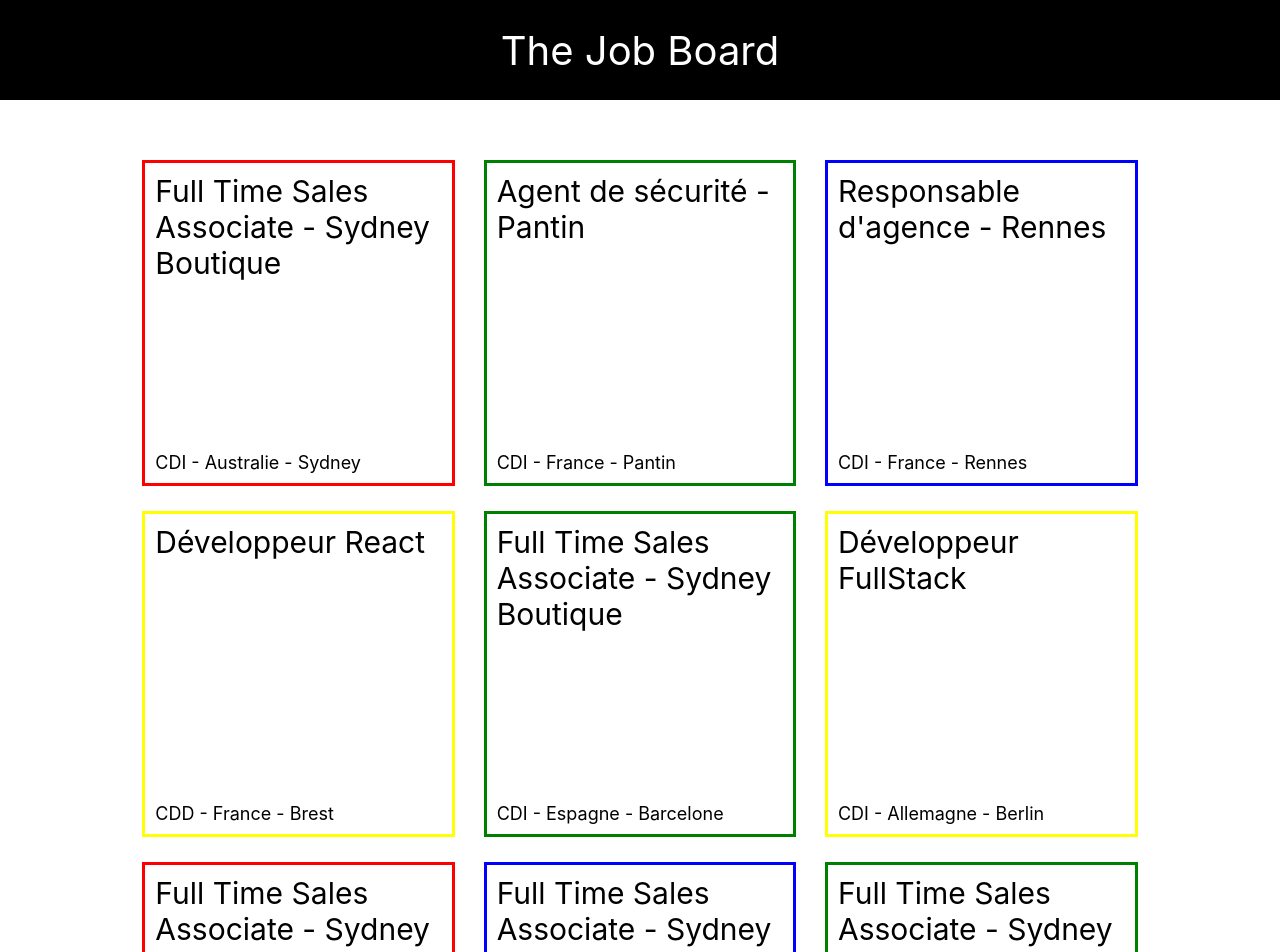
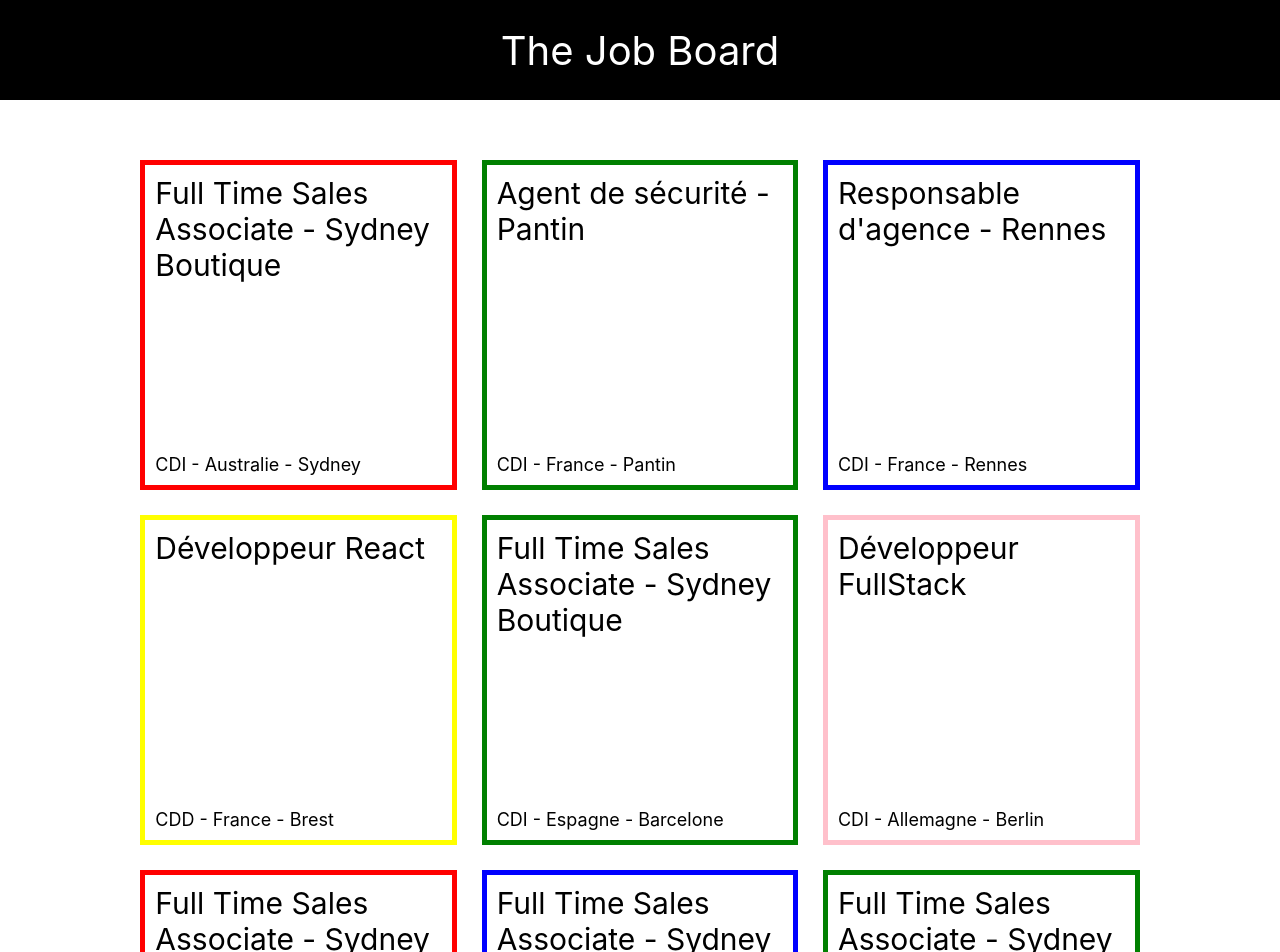
Before and after one commit to lemarak/react-job-board, a React (Create React App) app: page / in a window 1280 px wide. Shown: the top 952 px of the page. Built offline with nearby package versions, Linux system fonts and the light colour scheme.

Commit message:
after corrections

```diff
--- a/src/App.css
+++ b/src/App.css
@@ -29,6 +29,24 @@
   justify-content: space-between;
   padding: 10px;
   margin-bottom: 25px;
+  border-style: solid;
+  border-width: 5px;
+}
+
+.red {
+  border-color: red;
+}
+.green {
+  border-color: green;
+}
+.blue {
+  border-color: blue;
+}
+.yellow {
+  border-color: yellow;
+}
+.pink {
+  border-color: pink;
 }
 
 .title-job {
@@ -37,18 +55,6 @@
 
 .footer-job {
   font-size: 18px;
-}
-.red {
-  border: 3px solid red;
-}
-.green {
-  border: 3px solid green;
-}
-.blue {
-  border: 3px solid blue;
-}
-.yellow {
-  border: 3px solid yellow;
 }
 
 footer {
--- a/src/App.js
+++ b/src/App.js
@@ -1,7 +1,7 @@
 import "./App.css";
-import Header from "./Header";
-import Jobs from "./Jobs";
-import Footer from "./Footer";
+import Header from "./components/Header";
+import Jobs from "./components/Jobs";
+import Footer from "./components/Footer";
 
 function App() {
   return (
--- a/src/Job.js
+++ /dev/null
@@ -1,16 +0,0 @@
-const Job = (props) => {
-  return (
-    <>
-      <div className={`job ${props.className}`}>
-        <div className="title-job ">{props.title}</div>
-        <div className="footer-job">
-          <span>
-            {props.contractType} - {props.country} - {props.city}
-          </span>
-        </div>
-      </div>
-    </>
-  );
-};
-
-export default Job;
--- /dev/null
+++ b/src/components/Job.js
@@ -0,0 +1,16 @@
+const Job = ({ country, city, className, contractType, title }) => {
+  return (
+    <>
+      <div className={`job ${className}`}>
+        <div className="title-job ">{title}</div>
+        <div className="footer-job">
+          <span>
+            {contractType} - {country} - {city}
+          </span>
+        </div>
+      </div>
+    </>
+  );
+};
+
+export default Job;
--- a/src/Jobs.js
+++ b/src/components/Jobs.js
@@ -40,7 +40,7 @@ const Jobs = (props) => {
       />
       <Job
         title="Développeur FullStack"
-        className="yellow"
+        className="pink"
         contractType="CDI"
         country="Allemagne"
         city="Berlin"
```
Also changed, not shown: src/components/Footer.js (renamed from src/Footer.js), src/components/Header.js (renamed from src/Header.js), src/components/Title.js (renamed from src/Title.js).
